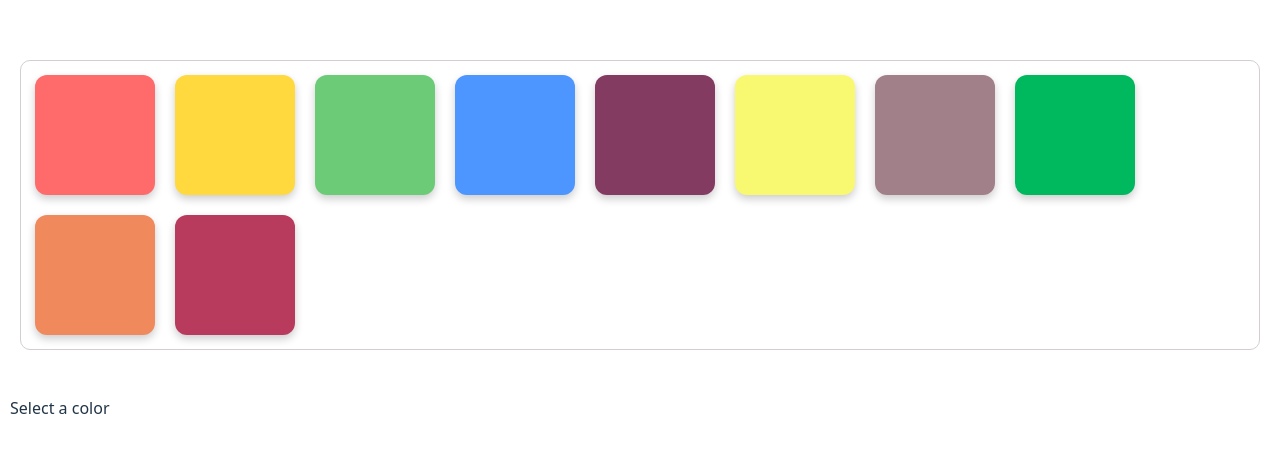
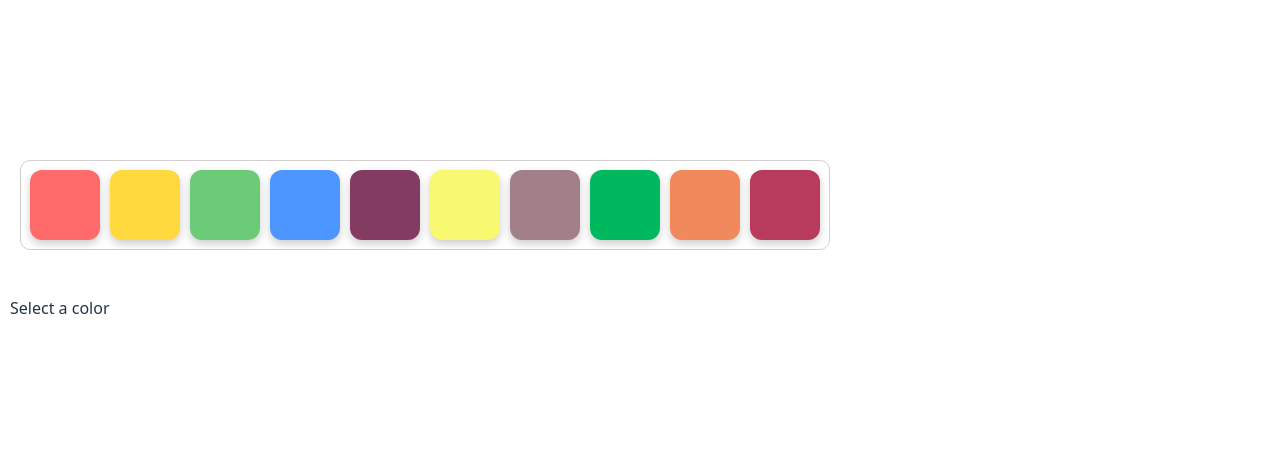
Before and after one commit to sormilabagui/React_mini_projects, a React (Vite) app in the folder Colorpicker-app/: page / in a window 1280 px wide. Shown: the part 157-610 px from the top of the page. Built offline with nearby package versions, Linux system fonts and the light colour scheme.

Commit message:
Update Colorpalette.css
updated layout

```diff
--- a/Colorpicker-app/src/components/Colorpalette.css
+++ b/Colorpicker-app/src/components/Colorpalette.css
@@ -1,6 +1,6 @@
 .color-box-wrapper {
   position: relative;
-  display: inline-block;
+  display:flex;
 }
 
 .copied-popup {
@@ -19,10 +19,10 @@
 }
 
 .color-box {
-  width: 120px;
-  height: 120px;
+  width: 70px;
+  height: 70px;
   border-radius: 12px;
-  margin: 10px;
+  margin: 5px;
   box-shadow: 0 4px 8px rgba(0, 0, 0, 0.2);
   transition: transform 0.2s ease-in-out;
   cursor: pointer;
```
